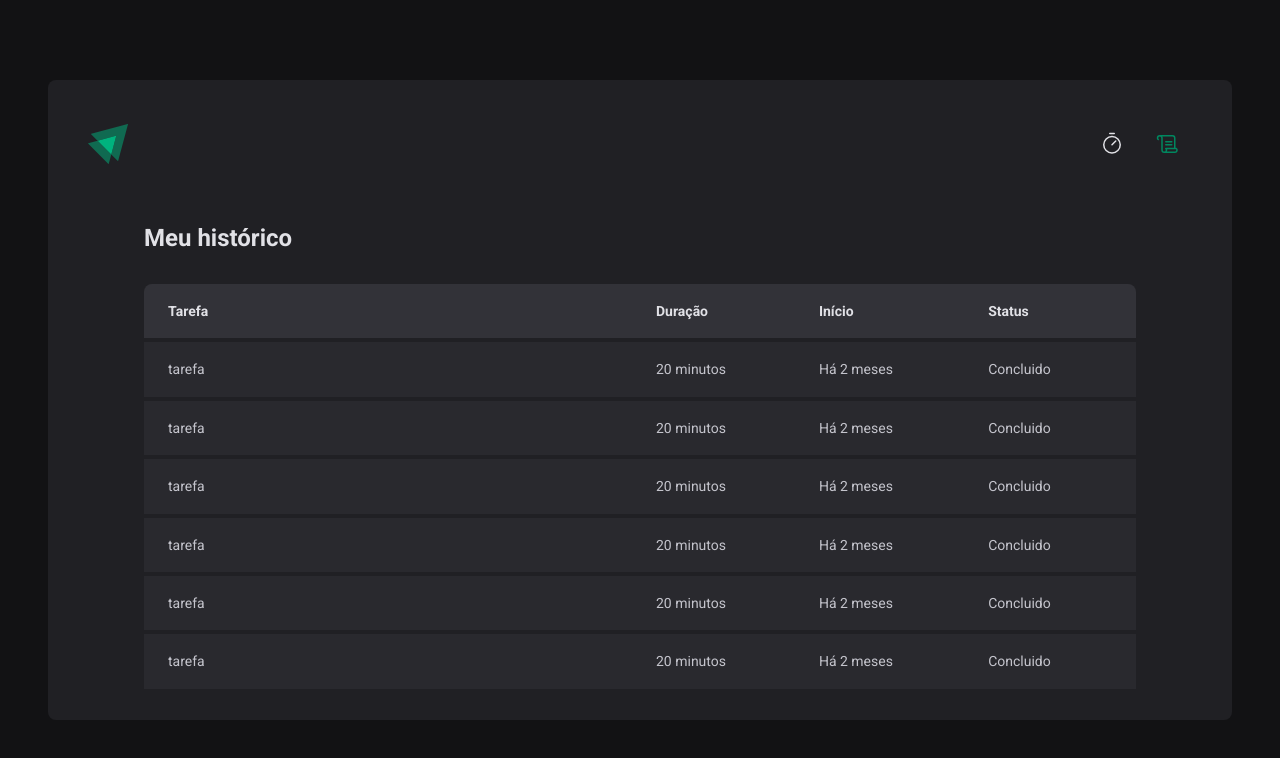
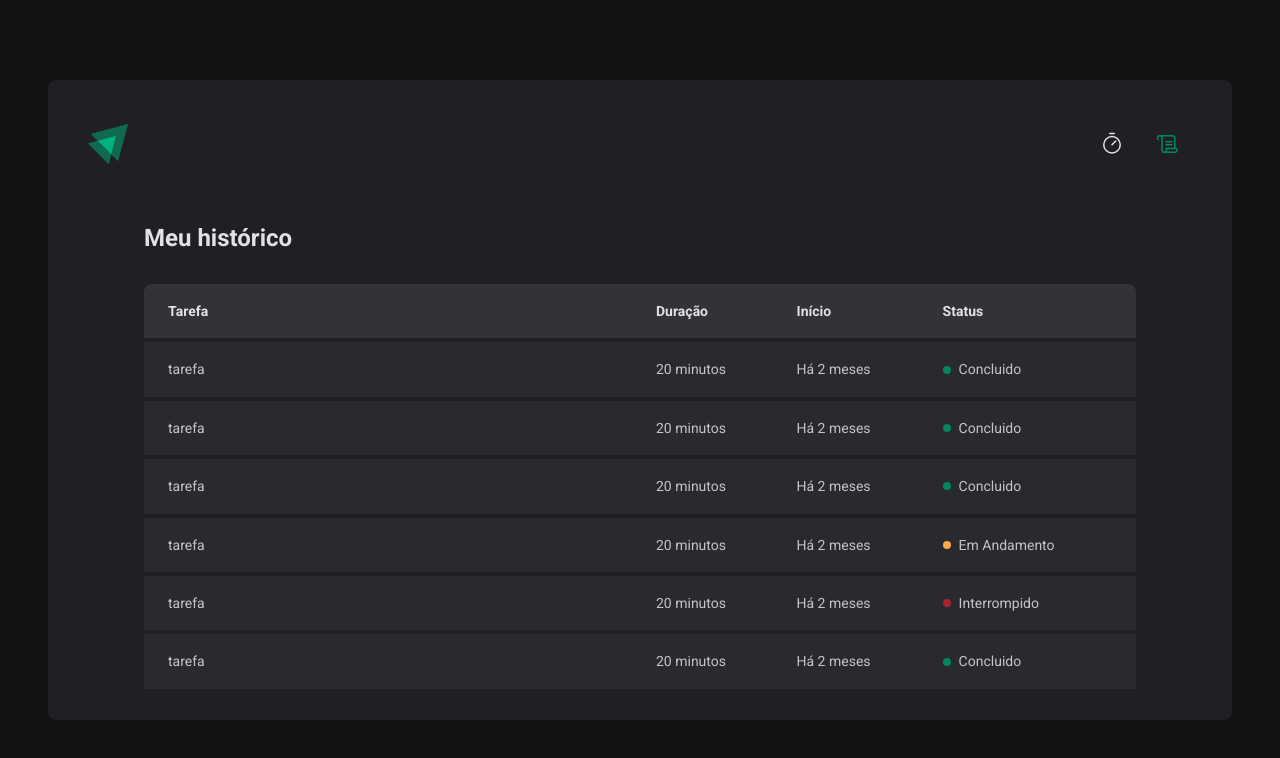
Before and after one commit to AndreVTavares/ignite-pomodoro, a React (Vite) app: page /history in a window 1280 px wide. Shown: the top 758 px of the page. Built offline with nearby package versions, Linux system fonts and the light colour scheme.

Commit message:
feat: new styled component for the Status column

```diff
--- a/src/pages/History/index.tsx
+++ b/src/pages/History/index.tsx
@@ -1,4 +1,4 @@
-import { HistoryContainer, HistoryList } from './styles'
+import { HistoryContainer, HistoryList, Status } from './styles'
 
 export function History() {
   return (
@@ -20,37 +20,49 @@
               <td>tarefa</td>
               <td>20 minutos</td>
               <td>Há 2 meses</td>
-              <td>Concluido</td>
+              <td>
+                <Status statusColor="green">Concluido</Status>
+              </td>
             </tr>
             <tr>
               <td>tarefa</td>
               <td>20 minutos</td>
               <td>Há 2 meses</td>
-              <td>Concluido</td>
+              <td>
+                <Status statusColor="green">Concluido</Status>
+              </td>
             </tr>
             <tr>
               <td>tarefa</td>
               <td>20 minutos</td>
               <td>Há 2 meses</td>
-              <td>Concluido</td>
+              <td>
+                <Status statusColor="green">Concluido</Status>
+              </td>
             </tr>
             <tr>
               <td>tarefa</td>
               <td>20 minutos</td>
               <td>Há 2 meses</td>
-              <td>Concluido</td>
+              <td>
+                <Status statusColor="yellow">Em Andamento</Status>
+              </td>
             </tr>
             <tr>
               <td>tarefa</td>
               <td>20 minutos</td>
               <td>Há 2 meses</td>
-              <td>Concluido</td>
+              <td>
+                <Status statusColor="red">Interrompido</Status>
+              </td>
             </tr>
             <tr>
               <td>tarefa</td>
               <td>20 minutos</td>
               <td>Há 2 meses</td>
-              <td>Concluido</td>
+              <td>
+                <Status statusColor="green">Concluido</Status>
+              </td>
             </tr>
           </tbody>
         </table>
--- a/src/pages/History/styles.ts
+++ b/src/pages/History/styles.ts
@@ -60,3 +60,26 @@
     }
   }
 `
+const STATUS_COLORS = {
+  yellow: 'yellow-500',
+  green: 'green-500',
+  red: 'red-500',
+} as const /* Used for the object to know the 3 strings will have to be the ones listed */
+
+interface StatusProps {
+  statusColor: keyof typeof STATUS_COLORS
+}
+
+export const Status = styled.span<StatusProps>`
+  display: flex;
+  align-items: center;
+  gap: 0.5rem;
+
+  &::before {
+    content: '';
+    width: 0.5rem;
+    height: 0.5rem;
+    border-radius: 50%;
+    background: ${(props) => props.theme[STATUS_COLORS[props.statusColor]]};
+  }
+`
```
